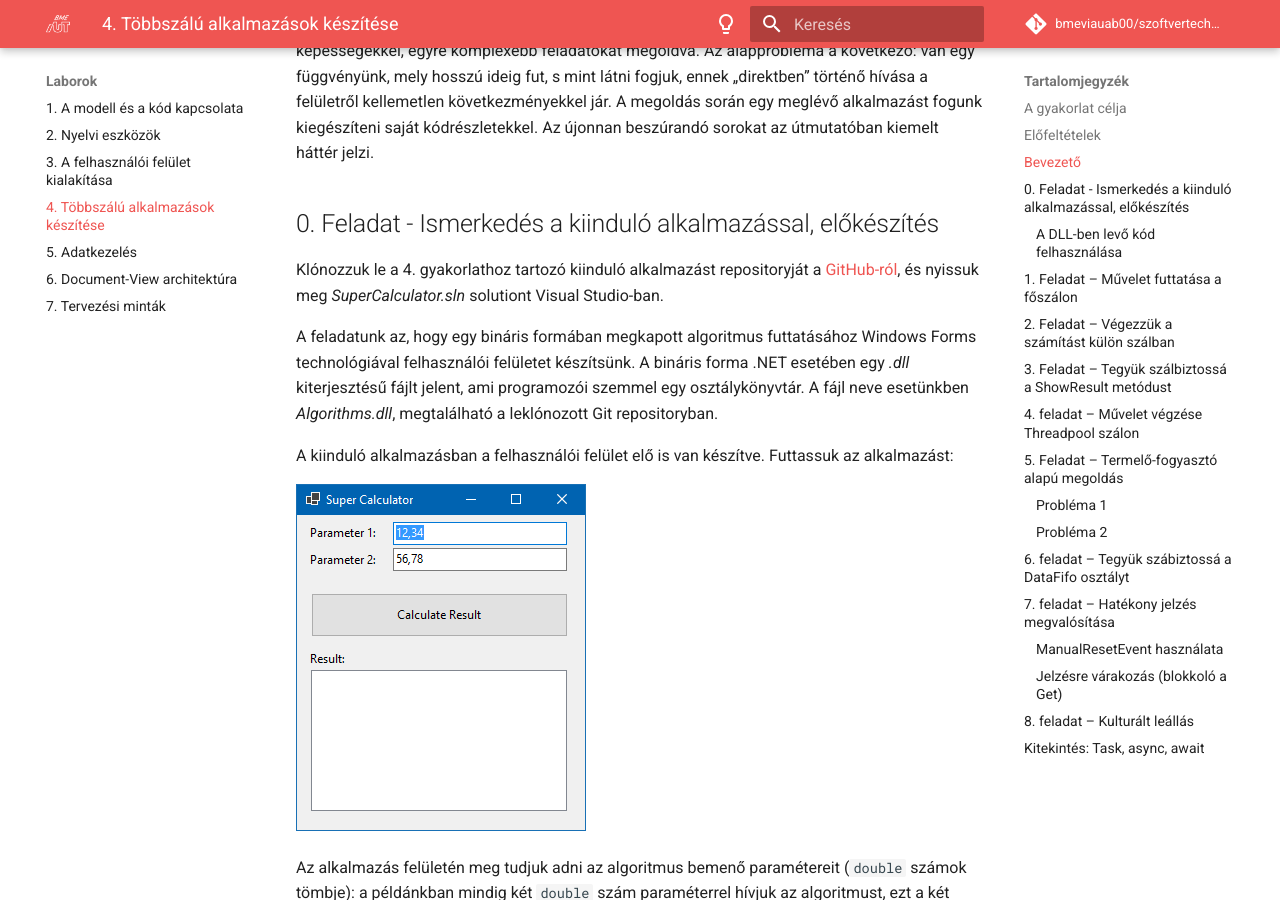
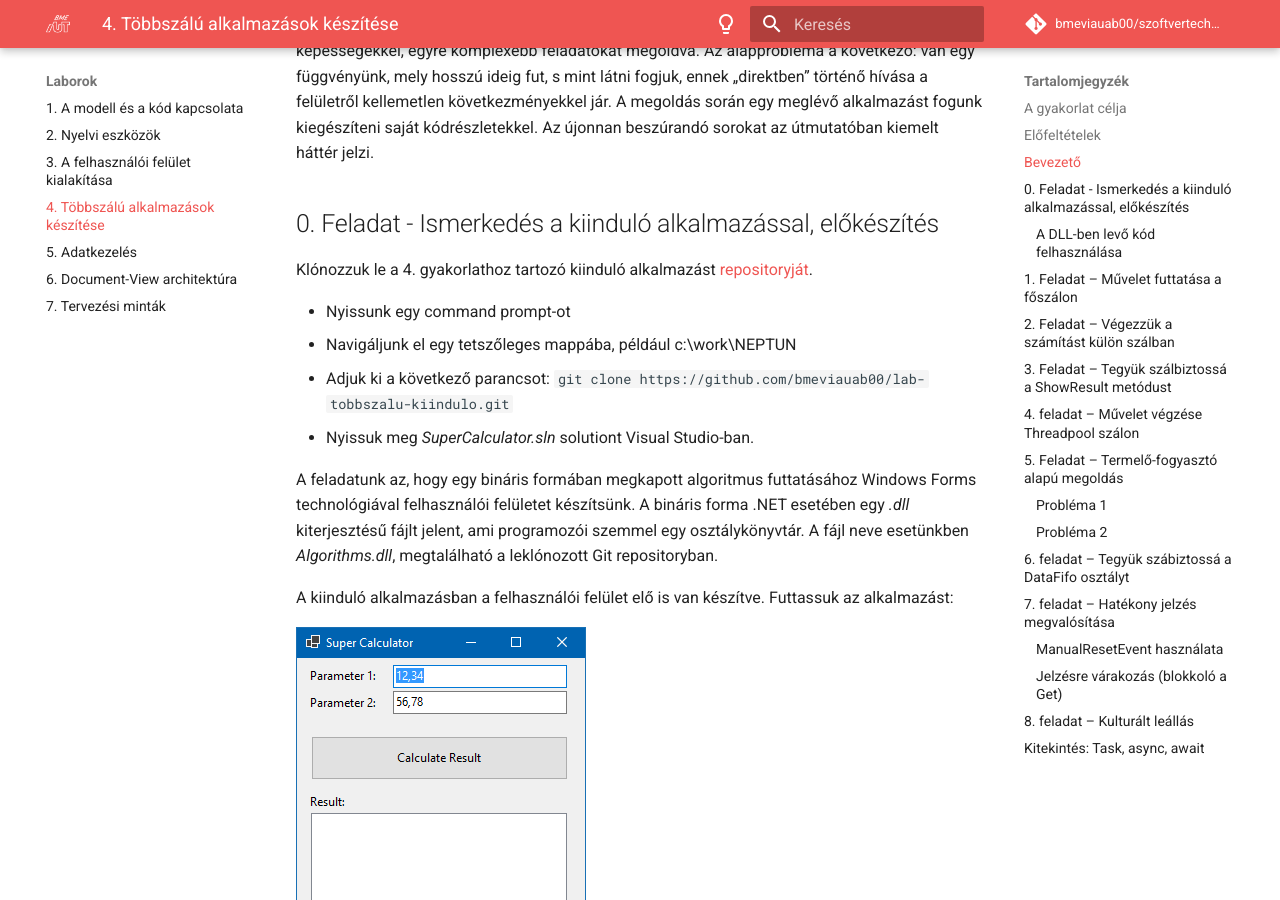
Before and after one commit to bzolka/szt_doc_teszt, an MkDocs documentation site: the page built from docs/labor/4-tobbszalu/index.md, in a window 1280 px wide and 900 px high, scrolled down 1088 px. Built offline with MkDocs 1.6.1 and Material for MkDocs 9.7.7, drawn with Linux system fonts in a browser that asks for light colours; comment, search, counter and statistics services are not loaded; some of the changed text lies outside the part shown.

Commit message:
git clone, felesleges else ágak

````diff
--- a/docs/labor/4-tobbszalu/index.md
+++ b/docs/labor/4-tobbszalu/index.md
@@ -30,7 +30,12 @@ A feladat során egyszerű Windows Forms alkalmazást fogunk felruházni többsz
 
 ## 0. Feladat - Ismerkedés a kiinduló alkalmazással, előkészítés
 
-Klónozzuk le a 4. gyakorlathoz tartozó kiinduló alkalmazást repositoryját a [GitHub-ról](https://github.com/bmeviauab00/lab-tobbszalu-kiindulo), és nyissuk meg _SuperCalculator.sln_ solutiont Visual Studio-ban.
+Klónozzuk le a 4. gyakorlathoz tartozó kiinduló alkalmazást [repositoryját](https://github.com/bmeviauab00/lab-tobbszalu-kiindulo).
+
+- Nyissunk egy command prompt-ot
+- Navigáljunk el egy tetszőleges mappába, például c:\work\NEPTUN
+- Adjuk ki a következő parancsot: `git clone https://github.com/bmeviauab00/lab-tobbszalu-kiindulo.git`
+- Nyissuk meg _SuperCalculator.sln_ solutiont Visual Studio-ban.
 
 A feladatunk az, hogy egy bináris formában megkapott algoritmus futtatásához Windows Forms technológiával felhasználói felületet készítsünk. A bináris forma .NET esetében egy _.dll_ kiterjesztésű fájlt jelent, ami programozói szemmel egy osztálykönyvtár.  A fájl neve esetünkben _Algorithms.dll_, megtalálható a leklónozott Git repositoryban.
 
@@ -311,7 +316,7 @@ A `DataFifo` osztály szálbiztossá tételéhez szükségünk van egy objektumr
 
 2. Egészítsük ki a `Put` és a `TryGet` függvényeket a zárolással.
 
-    ```cs hl_lines="3-4 18"
+    ```cs hl_lines="3-4 6"
     public void Put(double[] data)
     {
         lock (_syncRoot)
@@ -321,7 +326,7 @@ A `DataFifo` osztály szálbiztossá tételéhez szükségünk van egy objektumr
     }
     ```
 
-    ```cs hl_lines="3-4 6"
+    ```cs hl_lines="3-4 16"
     public bool TryGet(out double[] data)
     {
         lock (_syncRoot)
@@ -372,7 +375,7 @@ A következőkben úgy fogjuk módosítani az alkalmazást, hogy blokkolva vára
 2. A `_hasData` alkalmazásunkban kapuként viselkedik. Amikor adat kerül a listába „kinyitjuk”, míg amikor kiürül a lista „bezárjuk”.
 
     !!! tip "Az esemény szemantikája és elnevezése"
-        Lényeges, hogy jó válasszuk meg az eseményünk szemantikáját és ezt a változónk nevével pontosan ki is fejezzük. A példánkban a `hasData` név jól kifejezi, hogy pontosan akkor és csak akkor jelzett az eseményünk (nyitott a kapu), amikor van feldolgozandó adat. Most már "csak" az a dolgunk, hogy ezt a szemantikát megvalósítsuk: jelzettbe tegyük az eseményt, mikor adat kerül a FIFO-ba, és jelzetlenbe, amikor kiürül a FIFO.
+        Lényeges, hogy jó válasszuk meg az eseményünk szemantikáját és ezt a változónk nevével pontosan ki is fejezzük. A példánkban a `_hasData` név jól kifejezi, hogy pontosan akkor és csak akkor jelzett az eseményünk (nyitott a kapu), amikor van feldolgozandó adat. Most már "csak" az a dolgunk, hogy ezt a szemantikát megvalósítsuk: jelzettbe tegyük az eseményt, mikor adat kerül a FIFO-ba, és jelzetlenbe, amikor kiürül a FIFO.
 
     ```cs hl_lines="6"
     public void Put(double[] data)
@@ -385,7 +388,7 @@ A következőkben úgy fogjuk módosítani az alkalmazást, hogy blokkolva vára
     }
     ```
 
-    ```cs hl_lines="11-14"
+    ```cs hl_lines="9-12"
     public bool TryGet(out double[] data)
     {
         lock (_syncRoot)
@@ -440,7 +441,7 @@ Az előző pontban megoldottuk a jelzést, ám ez önmagában nem sokat ér, his
 
     Valódi javításként cseréljük meg a `lock`-ot és a `WaitOne`-t:
 
-    ```cs hl_lines="3-6 15-21"
+    ```cs hl_lines="3-6"
     public bool TryGet(out double[] data)
     {
         if (_hasData.WaitOne())
@@ -469,7 +468,7 @@ Az előző pontban megoldottuk a jelzést, ám ez önmagában nem sokat ér, his
 
 3. Javításként tegyük vissza a `lock`-on belüli üresség-vizsgálatot.
 
-    ```cs hl_lines="7-8 17-22"
+    ```cs hl_lines="7-8 17"
     public bool TryGet(out double[] data)
     {
         if (_hasData.WaitOne())
````
Also changed, not shown: other parts of docs/labor/4-tobbszalu/index.md (+12 -25 lines).
